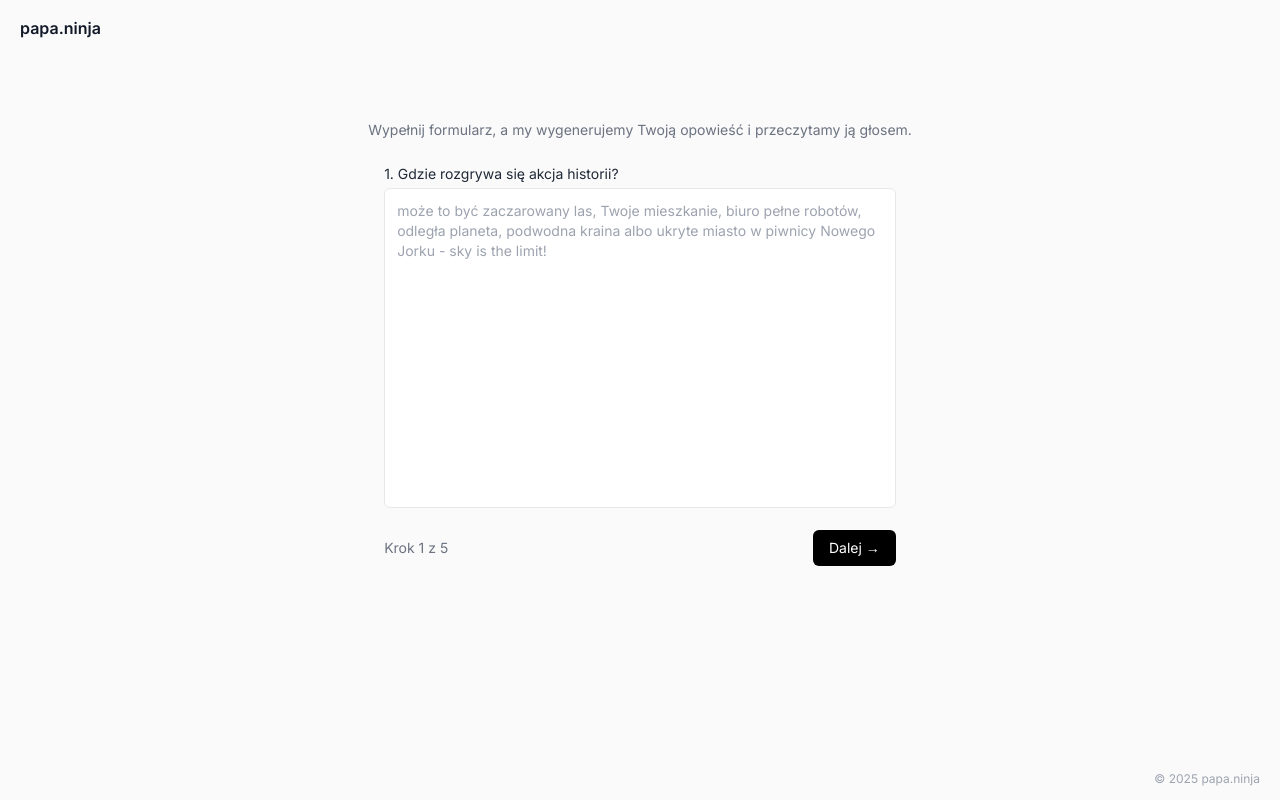
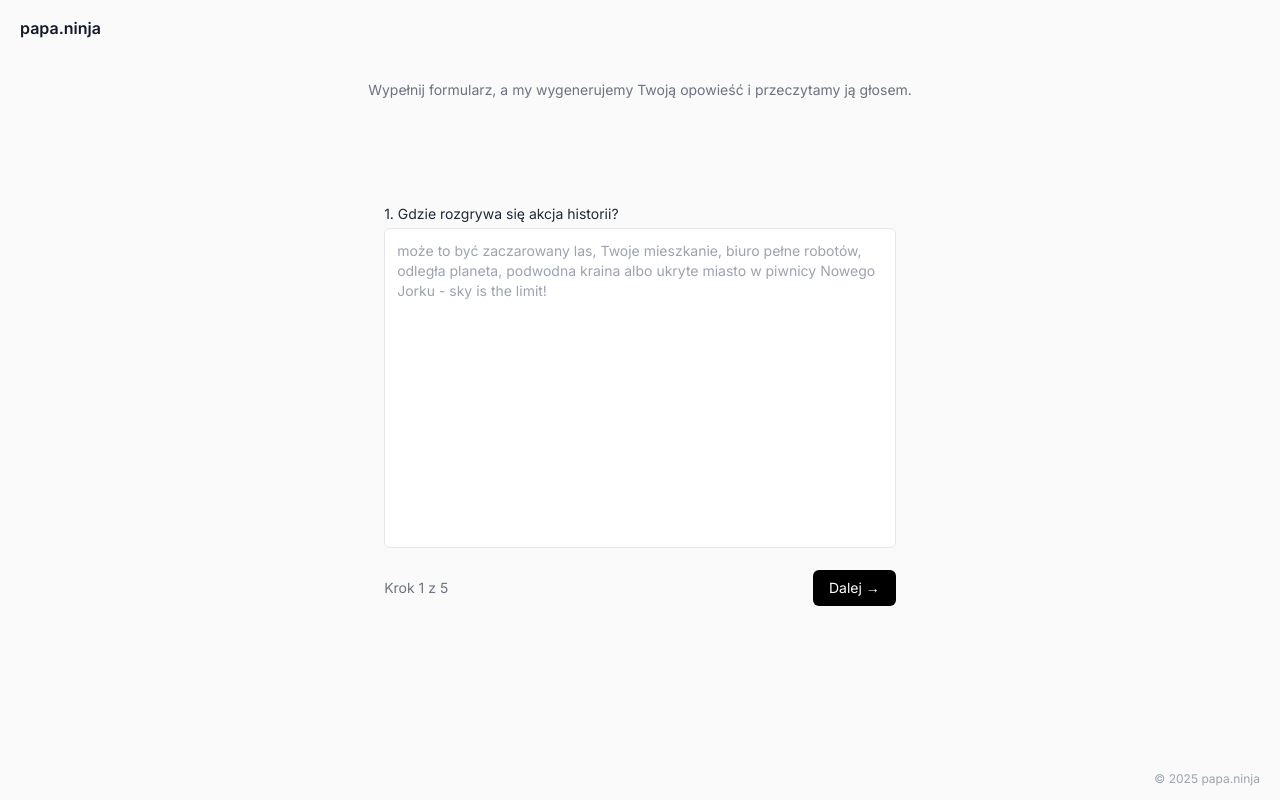
Before and after one commit to kamilsoldacki/will-you-read-me-smth, a Flask app: page / in a window 1280 px wide. Run offline with Flask 3, Linux system fonts and the light colour scheme; some libraries are stand-ins or nearby versions.

Commit message:
Update enhanced-style.css

```diff
--- a/static/enhanced-style.css
+++ b/static/enhanced-style.css
@@ -34,7 +34,7 @@ body {
   max-width: 768px;
   width: 100%;
   margin: 0 auto;
-  padding: 0 1rem;
+  padding: 80px 1rem 0; /* górny padding 80px, reszta bez zmian */
 }
 
 textarea {
```
